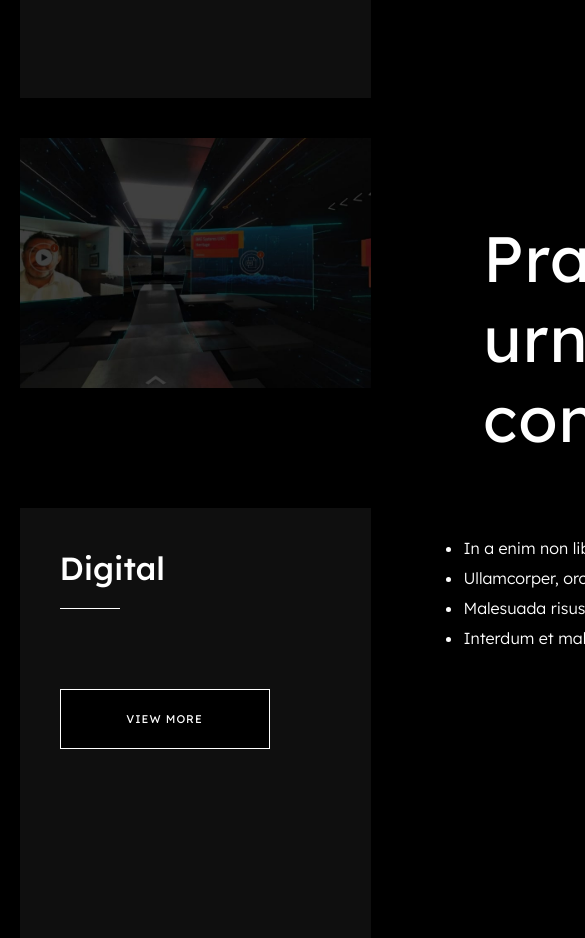
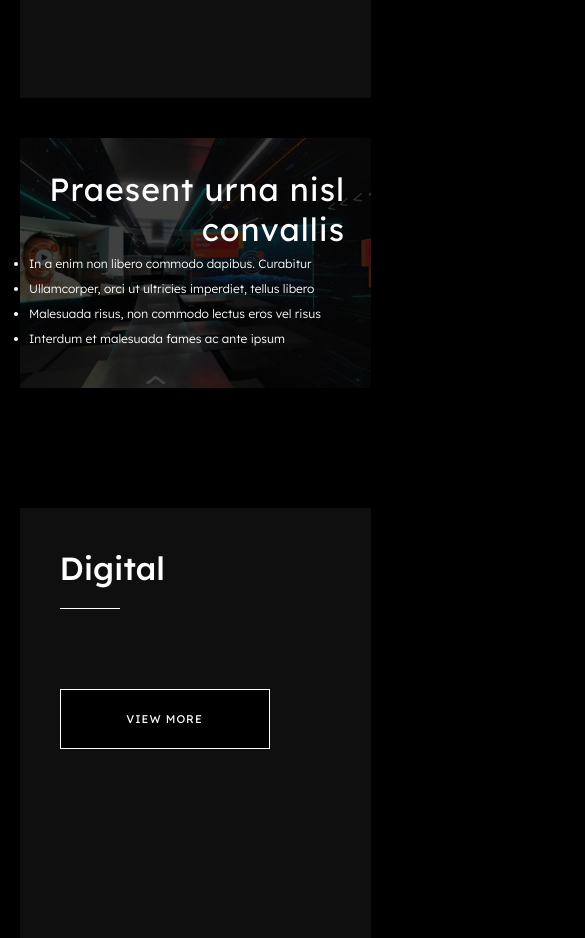
Before and after one commit to Voxel-Studio/three-playground, a Next.js app: page /services in a window 390 px wide. Shown: the part 3640-4578 px from the top of the page, 585 px wide, since content can reach past the window. Built offline with nearby package versions, Linux system fonts and the light colour scheme.

Commit message:
make services page responsive

```diff
--- a/styles/About.module.css
+++ b/styles/About.module.css
@@ -122,6 +122,7 @@
 	width: 48%;
 	display: flex;
 	flex-direction: column;
+	z-index: 1;
 }
 
 .infoFirst {
--- a/styles/Services.module.css
+++ b/styles/Services.module.css
@@ -119,7 +119,6 @@
 .card:hover h3 {
 	padding-left: 30px;
 }
-
 
 .aboutWrapper p {
 	font-weight: 300;
@@ -334,8 +333,8 @@
 
 .contentFull {
 	position: relative;
-    width: 100vw;
-    height: 600px;
+	width: 100%;
+	height: 100%;
 	margin-left: calc(-50vw + 600px);
 }
 
@@ -385,6 +384,11 @@
 
 	.block {
 		display: none;
+	}
+
+	.contentFull {
+		margin-left: 0;
+		height: 100%;
 	}
 }
 
@@ -512,4 +516,19 @@
 	.rowLast {
 		flex-direction: column-reverse;
 	}
+
+	.contentFull div {
+		left: 0;
 	}
+
+	.contentFull div h1 {
+		font-size: 2rem;
+		width: 300px;
+		margin-bottom: 2%;
+		text-align: end;
+	}
+
+	.contentFull div li {
+		font-size: 0.75rem;
+	}
+}
```
Also changed, not shown: pages/services.js (indentation only). Lines whose indentation alone changed are shown as unchanged.
